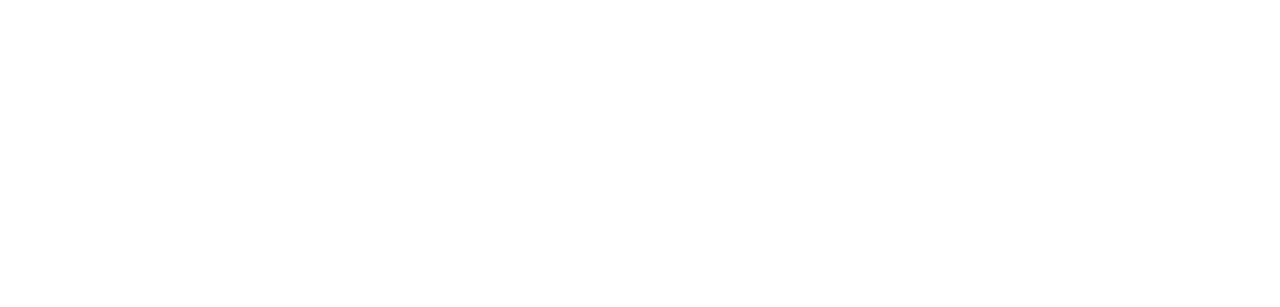
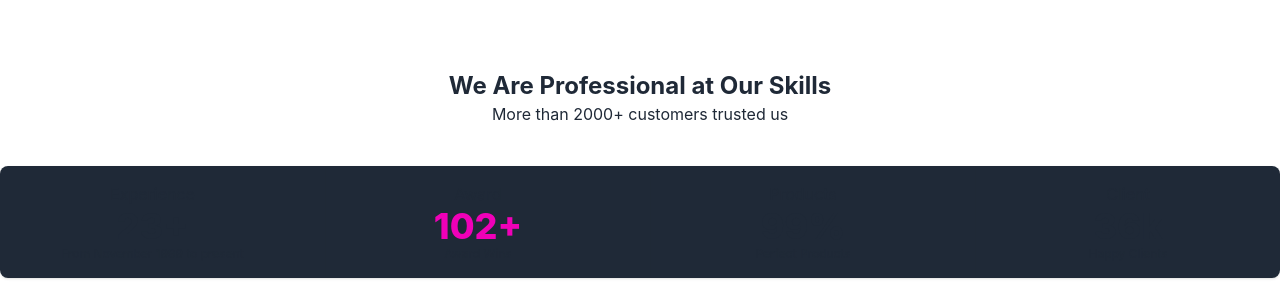
Before and after one commit to Electra51/FoodStore, a React (Create React App) app: page /home in a window 1280 px wide. Shown: the part 1227-1534 px from the top of the page. Before the commit the page ends 1249 px from the top, so only its background shows below. Built offline with nearby package versions, Linux system fonts and the light colour scheme.

Commit message:
home extra 2nd part added

```diff
--- a/src/Components/Pages/Home/Home.js
+++ b/src/Components/Pages/Home/Home.js
@@ -1,12 +1,14 @@
 import React from 'react';
 import Header from './Header';
 import Offer from './Offer';
+import Stat from './Stat';
 
 const Home = () => {
     return (
         <div>
             <Header></Header>
             <Offer></Offer>
+            <Stat></Stat>
         </div>
     );
 };
--- /dev/null
+++ b/src/Components/Pages/Home/Stat.js
@@ -0,0 +1,47 @@
+import React from 'react';
+
+const Stat = () => {
+    return (
+        <div>
+            <div className='text-center mt-20'>
+
+<p className="text-2xl font-bold">We Are Professional at Our Skills</p>
+
+<p className='mb-10'>
+More than 2000+ customers trusted us
+
+</p>
+            </div>
+            <div>
+            <div className="stats shadow grid grid-cols-1 gap-5 lg:grid-cols-4 md:grid-cols-2 items-center  rounded-lg my-8 bg-gray-800">
+
+  <div className="stat place-items-center">
+    <div className="stat-title">Experience</div>
+    <div className="stat-value">23+</div>
+    <div className="stat-desc">From November 1999 to present</div>
+  </div>
+
+  <div className="stat place-items-center">
+    <div className="stat-title">Award</div>
+    <div className="stat-value text-secondary">102+</div>
+    <div className="stat-desc">Award Wins</div>
+                    </div>
+                    <div className="stat place-items-center">
+    <div className="stat-title">Products</div>
+    <div className="stat-value ">99%</div>
+    <div className="stat-desc ">Perfect Products</div>
+  </div>
+
+  <div className="stat place-items-center">
+    <div className="stat-title">Client</div>
+    <div className="stat-value">36k</div>
+    <div className="stat-desc">Happy Clients</div>
+  </div>
+
+</div>
+            </div>
+        </div>
+    );
+};
+
+export default Stat;
```
